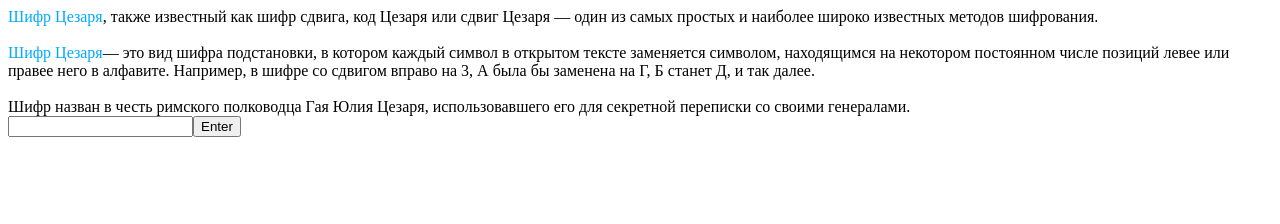
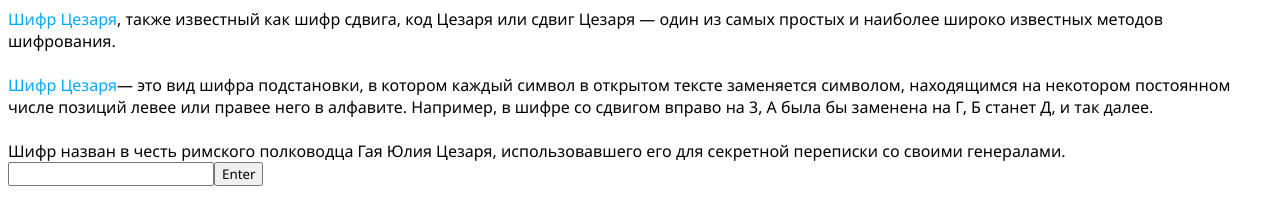
Before and after one commit to Leftin/quest, a plain HTML site: page index.html in a window 1280 px wide. Drawn offline with Linux system fonts and the light colour scheme.

Commit message:
Updated font

```diff
--- a/style.css
+++ b/style.css
@@ -1,3 +1,6 @@
 .green{
 	color:#0AF;
 }
+* {
+	font-family: Segoe UI;
+}
```
